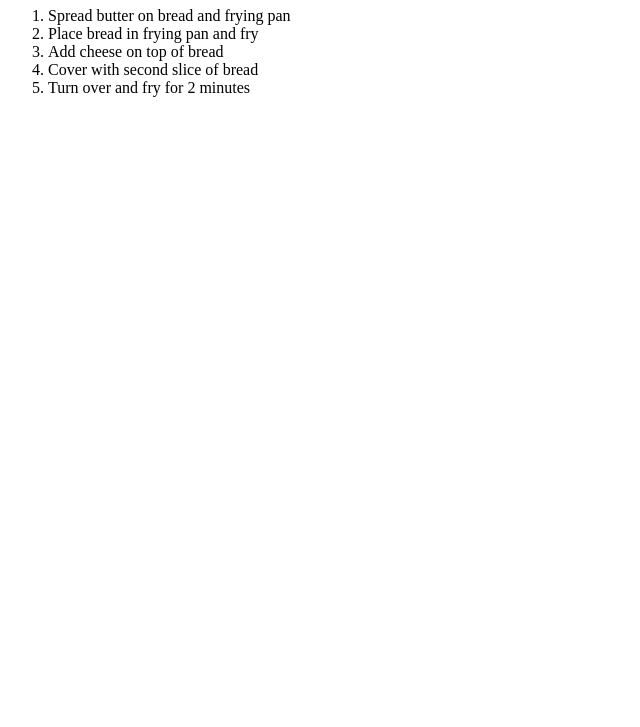
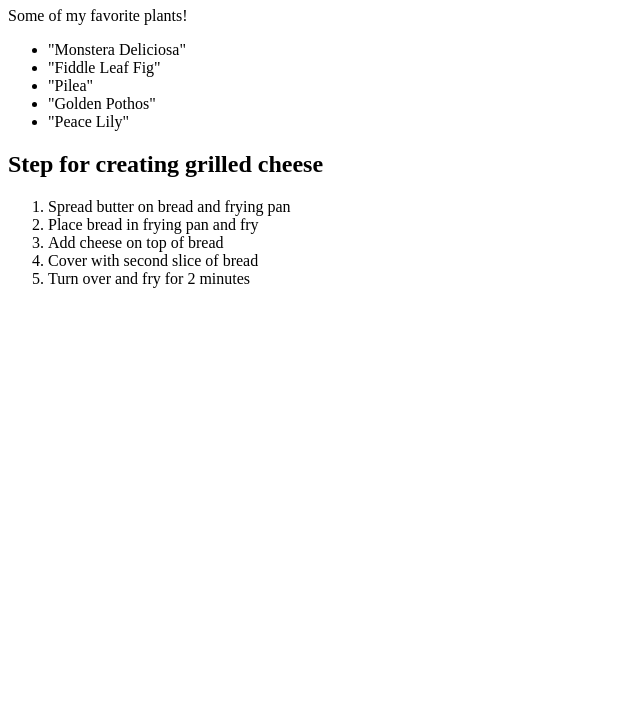
Before and after one commit to geekinryxnn/practice, a plain HTML site: page index.html in a window 1280 px wide. Shown: the part 73-800 px from the top of the page, without its empty margins (0-640 px from the left). Drawn offline with Linux system fonts and the light colour scheme.

Commit message:
all new changes

```diff
--- a/index.html
+++ b/index.html
@@ -6,7 +6,18 @@
     <title>Document</title>
 </head>
 <body>
-   <h1>Step for creating grilled cheese</h1>
+    <h1>My plant list</h1>
+    <p>Some of my favorite plants!</p>
+    <ul>
+        <li>"Monstera Deliciosa"</li>
+        <li>"Fiddle Leaf Fig"</li>
+         <li>"Pilea"</li>
+        <li>"Golden Pothos"</li>
+          <li>"Peace Lily"</li>
+    </ul>
+
+
+   <h2>Step for creating grilled cheese</h2>
   <ol>
     <li>Spread butter on bread and frying pan</li>
     <li>Place bread in frying pan and fry</li>
@@ -14,5 +25,8 @@
     <li>Cover with second slice of bread</li>
     <li>Turn over and fry for 2 minutes</li>
   </ol>
+
+
+
 </body>
 </html>
```
